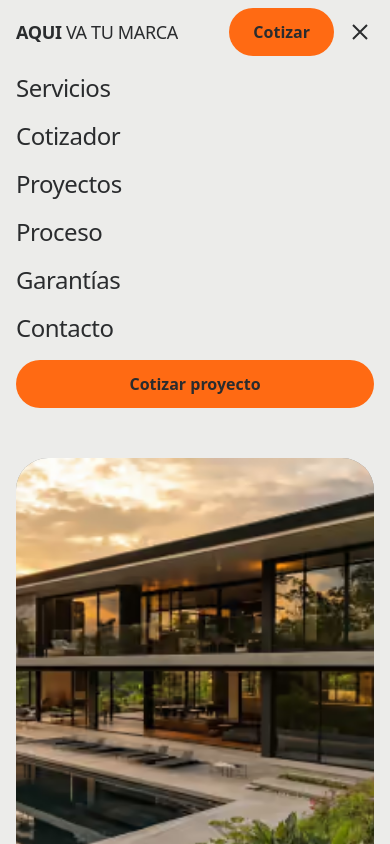
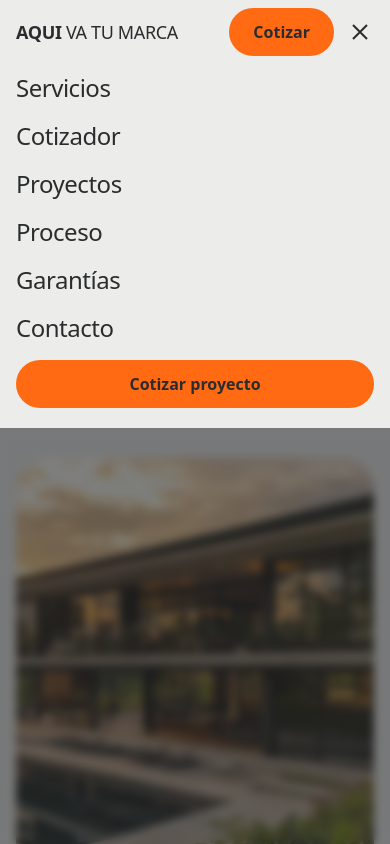
Before and after one commit to cristian596/Nova-Construct, a React (Vite) app: page / in a window 390 px wide. Both pictures are taken after a click on the button 360 px from the left and 32 px from the top of the page. Shown: the top 844 px of the page. Built offline with nearby package versions, Linux system fonts and the light colour scheme.

Commit message:
add: se añadio desenfoque al menu hamburguesa en mobile

```diff
--- a/src/components/Header.jsx
+++ b/src/components/Header.jsx
@@ -37,6 +37,16 @@ export default function Header() {
   const cerrar = () => setAbierto(false)
 
   return (
+    <>
+    {/* Capa bajo el header (z-40 < z-50): desenfoca el contenido y cierra al hacer clic. Sin soporte de
+        backdrop-filter queda solo el fondo semitransparente, que ya oscurece el contenido. */}
+    {abierto && (
+      <div
+        aria-hidden="true"
+        onClick={cerrar}
+        className="fixed inset-0 z-40 bg-graphite/60 backdrop-blur-sm lg:hidden"
+      />
+    )}
     <header className="fixed inset-x-0 top-0 z-50 bg-concrete">
       <div className={`${contenedor} flex h-16 items-center justify-between gap-3 sm:gap-6`}>
         <a
@@ -106,5 +116,6 @@ export default function Header() {
         </div>
       </nav>
     </header>
+    </>
   )
 }
```
